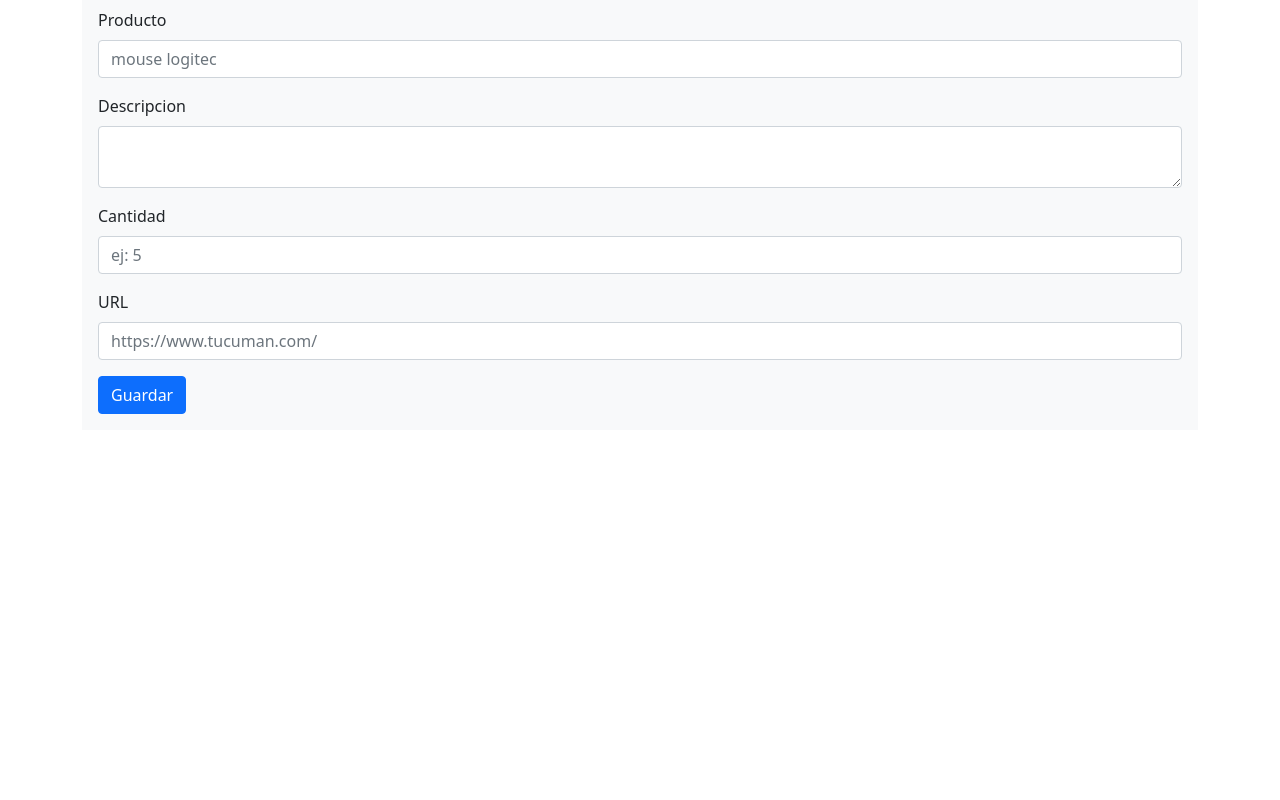
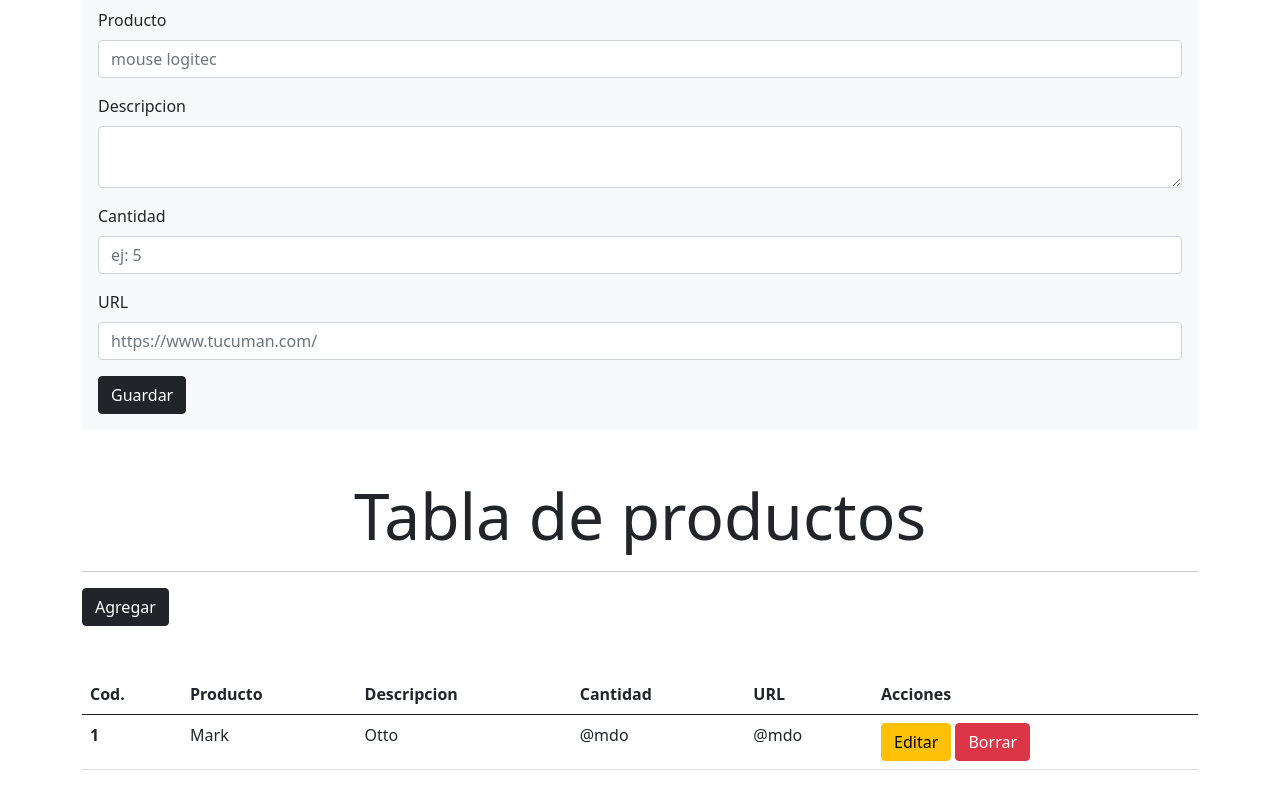
Before and after one commit to maxicordoba/crudBasico, a plain HTML site: page index.html in a window 1280 px wide. Shown: the part 406-1206 px from the top of the page. Before the commit the page ends 884 px from the top, so only its background shows below. Drawn offline with Linux system fonts and the light colour scheme.

Commit message:
se agrego tabla de productos en el html y se crearon los archivos .js necesarios

```diff
--- a/index.html
+++ b/index.html
@@ -96,7 +96,7 @@
                 id="url"
                 placeholder="https://www.tucuman.com/"  />
               </div>
-              <button class="btn btn-primary" type="submit">Guardar</button>
+              <button class="btn btn-dark" type="submit">Guardar</button>
               <div class="alert alert-danger mt-4 d-none"
               role="alert"
               id="msjAlerta">
@@ -104,11 +104,40 @@
               </div>
             </form>
           </article>
-
+        </section>
+        <section>
+          <h2 class="display-3 text-center">Tabla de productos</h2>
+          <hr>
+          <button class="btn btn-dark" id="btnAgregar">Agregar</button>
+          <table class="table my-5">
+            <thead>
+              <tr>
+                <th scope="col">Cod.</th>
+                <th scope="col">Producto</th>
+                <th scope="col">Descripcion</th>
+                <th scope="col">Cantidad</th>
+                <th scope="col">URL</th>
+                <th scope="col">Acciones</th>
+              </tr>
+            </thead>
+            <tbody id="tablaProductos">
+              <tr>
+                <th scope="row">1</th>
+                <td>Mark</td>
+                <td>Otto</td>
+                <td>@mdo</td>
+                <td>@mdo</td>
+                <td>
+                  <button class="btn btn-warning">Editar</button>
+                  <button class="btn btn-danger">Borrar</button>
+                </td>
+              </tr>
+            </tbody>
+          </table>
         </section>
       </main>
       <footer></footer>
     <script src="js/bootstrap.min.js"></script>
-    <script src="js/validaciones.js"></script>
+    <script src="js/admin.js"></script>
 </body>
 </html>
--- /dev/null
+++ b/js/admin.js
@@ -0,0 +1,8 @@
+//este archivo tendra toda la logica de ABM o CRUD
+let producto = document.querySelector("#producto");
+let cantidad = document.querySelector("#cantidad");
+let codigo = document.querySelector("#codigo");
+let descripcion = document.querySelector("#descripcion");
+let url = document.querySelector("#url");
+let formulario = document.querySelector("#formProducto");
+//console.log(formulario);
--- /dev/null
+++ b/js/productoClass.js
@@ -0,0 +1 @@
+//este archivo tendra todo lo necesario para trabajar con la clase de productos
```
